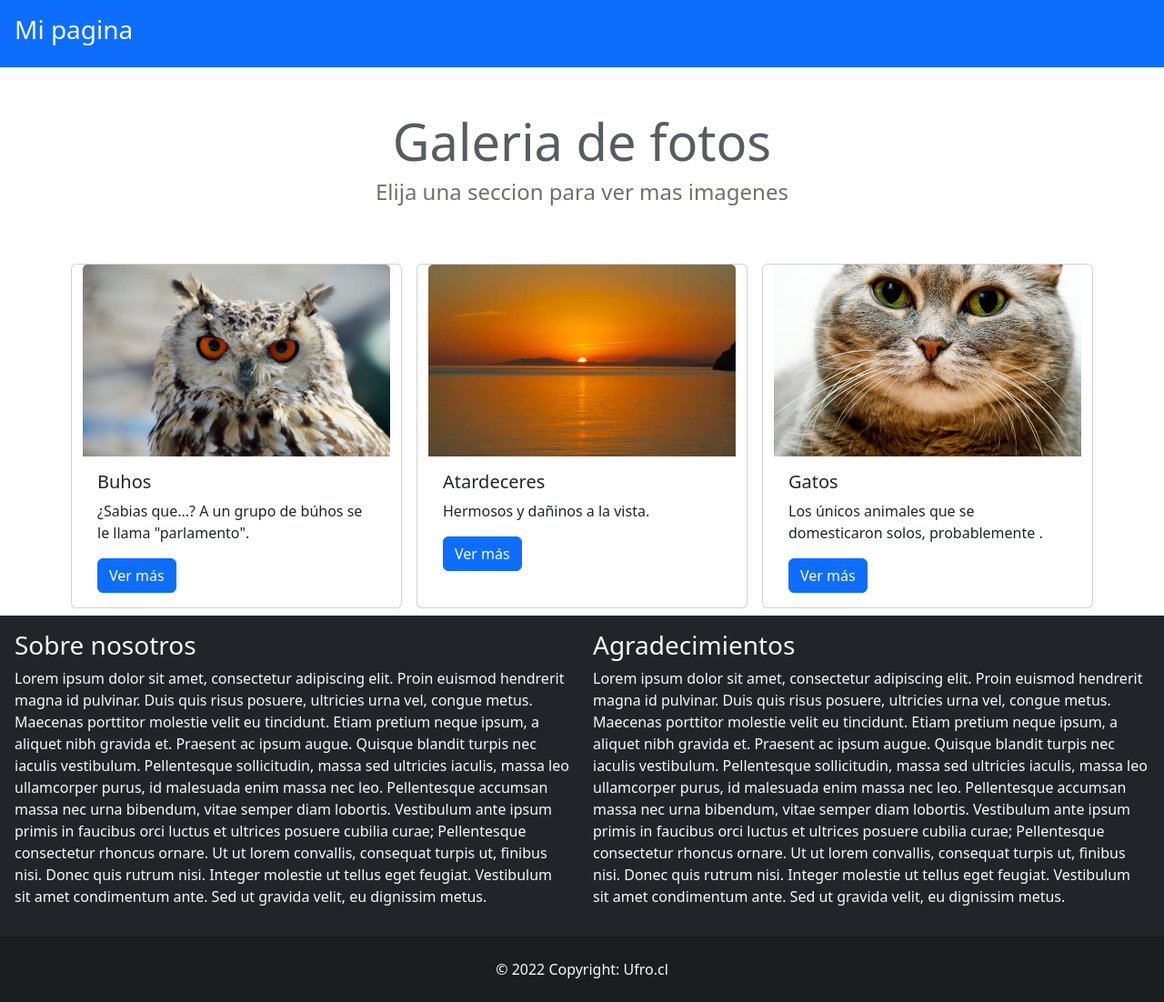
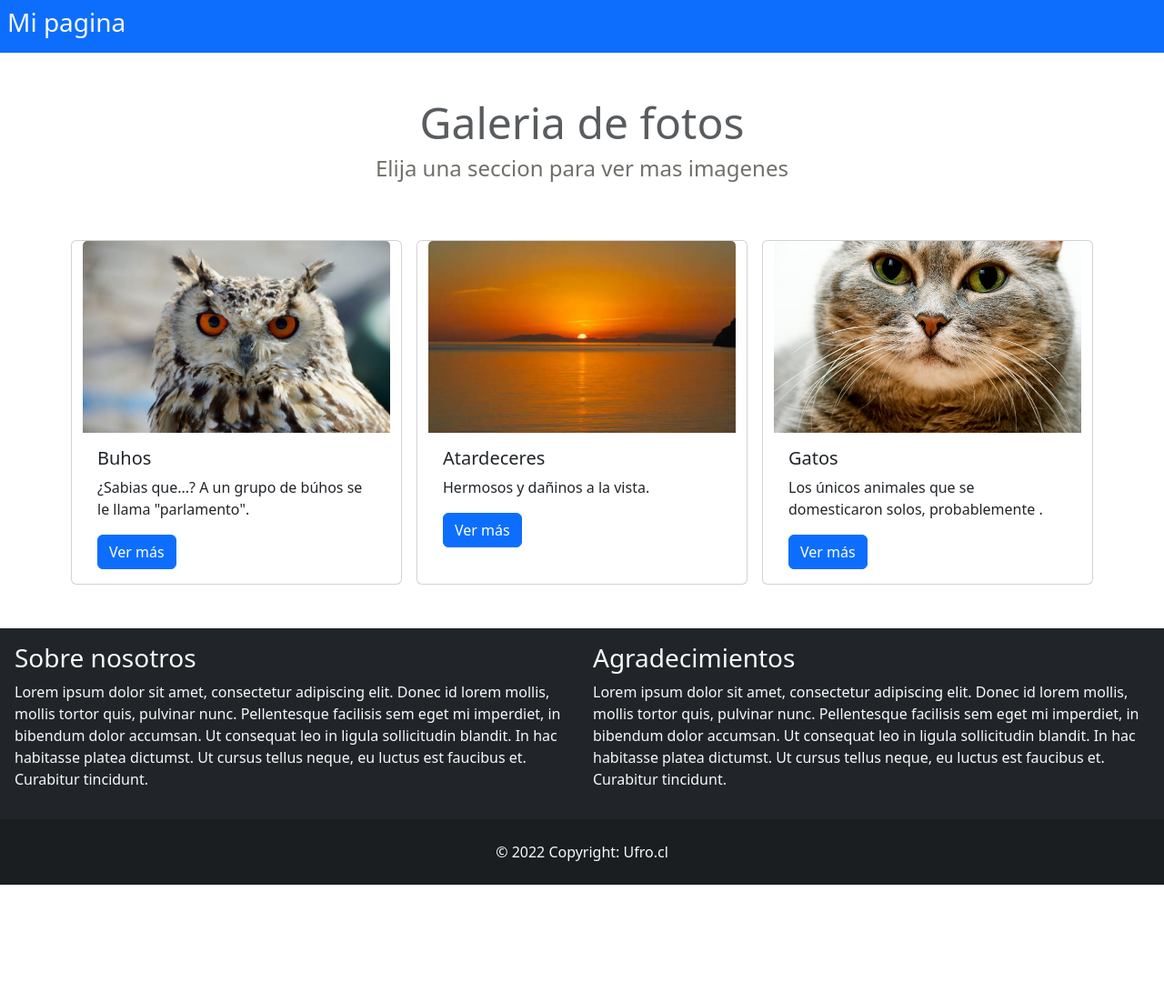
Before and after one commit to zendar426/bootstrap, a plain HTML site: page index.html in a window 1280 px wide. Shown: the whole page at 91% size. After the commit the page ends 973 px from the top, so only its background shows below. Drawn offline with nearby package versions, Linux system fonts and the light colour scheme.

Commit message:
submit
sus

```diff
--- a/index.html
+++ b/index.html
@@ -9,12 +9,12 @@
 </head>
 <body>
     <header>
-        <div class="bg-primary p-3 "><h3 class="text-light">Mi pagina</h3></div>
+        <div class="bg-primary p-2 "><h3 class="text-light">Mi pagina</h3></div>
     </header>
     <section class="container ">
         <div class="row text-center">
             <div class="col p-5">
-                <h3 class="display-4 text-muted" >Galeria de fotos</h3>
+                <h3 class="display-5 text-muted" >Galeria de fotos</h3>
                 <h4 class="text-decoration-none" style="color: rgb(110, 113, 106); font-weight: normal;">Elija una seccion para ver mas imagenes</h4>
             </div>
         </div>
@@ -46,19 +46,19 @@
 
         </div>
     </section>
-    <footer class="bg-dark p-3">
+    <footer class="bg-dark p-3" style="margin-top: 2.5em;">
            <div class="row text-light">
             <div class="col">
                 <h3 class="">
                     Sobre nosotros
                 </h3>
-                <p>Lorem ipsum dolor sit amet, consectetur adipiscing elit. Proin euismod hendrerit magna id pulvinar. Duis quis risus posuere, ultricies urna vel, congue metus. Maecenas porttitor molestie velit eu tincidunt. Etiam pretium neque ipsum, a aliquet nibh gravida et. Praesent ac ipsum augue. Quisque blandit turpis nec iaculis vestibulum. Pellentesque sollicitudin, massa sed ultricies iaculis, massa leo ullamcorper purus, id malesuada enim massa nec leo. Pellentesque accumsan massa nec urna bibendum, vitae semper diam lobortis. Vestibulum ante ipsum primis in faucibus orci luctus et ultrices posuere cubilia curae; Pellentesque consectetur rhoncus ornare. Ut ut lorem convallis, consequat turpis ut, finibus nisi. Donec quis rutrum nisi. Integer molestie ut tellus eget feugiat. Vestibulum sit amet condimentum ante. Sed ut gravida velit, eu dignissim metus.</p>
+                <p>Lorem ipsum dolor sit amet, consectetur adipiscing elit. Donec id lorem mollis, mollis tortor quis, pulvinar nunc. Pellentesque facilisis sem eget mi imperdiet, in bibendum dolor accumsan. Ut consequat leo in ligula sollicitudin blandit. In hac habitasse platea dictumst. Ut cursus tellus neque, eu luctus est faucibus et. Curabitur tincidunt.</p>
             </div>
             <div class="col">
                 <h3 class="text-light">
                     Agradecimientos
                 </h3>
-                <p>Lorem ipsum dolor sit amet, consectetur adipiscing elit. Proin euismod hendrerit magna id pulvinar. Duis quis risus posuere, ultricies urna vel, congue metus. Maecenas porttitor molestie velit eu tincidunt. Etiam pretium neque ipsum, a aliquet nibh gravida et. Praesent ac ipsum augue. Quisque blandit turpis nec iaculis vestibulum. Pellentesque sollicitudin, massa sed ultricies iaculis, massa leo ullamcorper purus, id malesuada enim massa nec leo. Pellentesque accumsan massa nec urna bibendum, vitae semper diam lobortis. Vestibulum ante ipsum primis in faucibus orci luctus et ultrices posuere cubilia curae; Pellentesque consectetur rhoncus ornare. Ut ut lorem convallis, consequat turpis ut, finibus nisi. Donec quis rutrum nisi. Integer molestie ut tellus eget feugiat. Vestibulum sit amet condimentum ante. Sed ut gravida velit, eu dignissim metus.</p>
+                <p>Lorem ipsum dolor sit amet, consectetur adipiscing elit. Donec id lorem mollis, mollis tortor quis, pulvinar nunc. Pellentesque facilisis sem eget mi imperdiet, in bibendum dolor accumsan. Ut consequat leo in ligula sollicitudin blandit. In hac habitasse platea dictumst. Ut cursus tellus neque, eu luctus est faucibus et. Curabitur tincidunt.</p>
             </div>
 
            </div>
```
